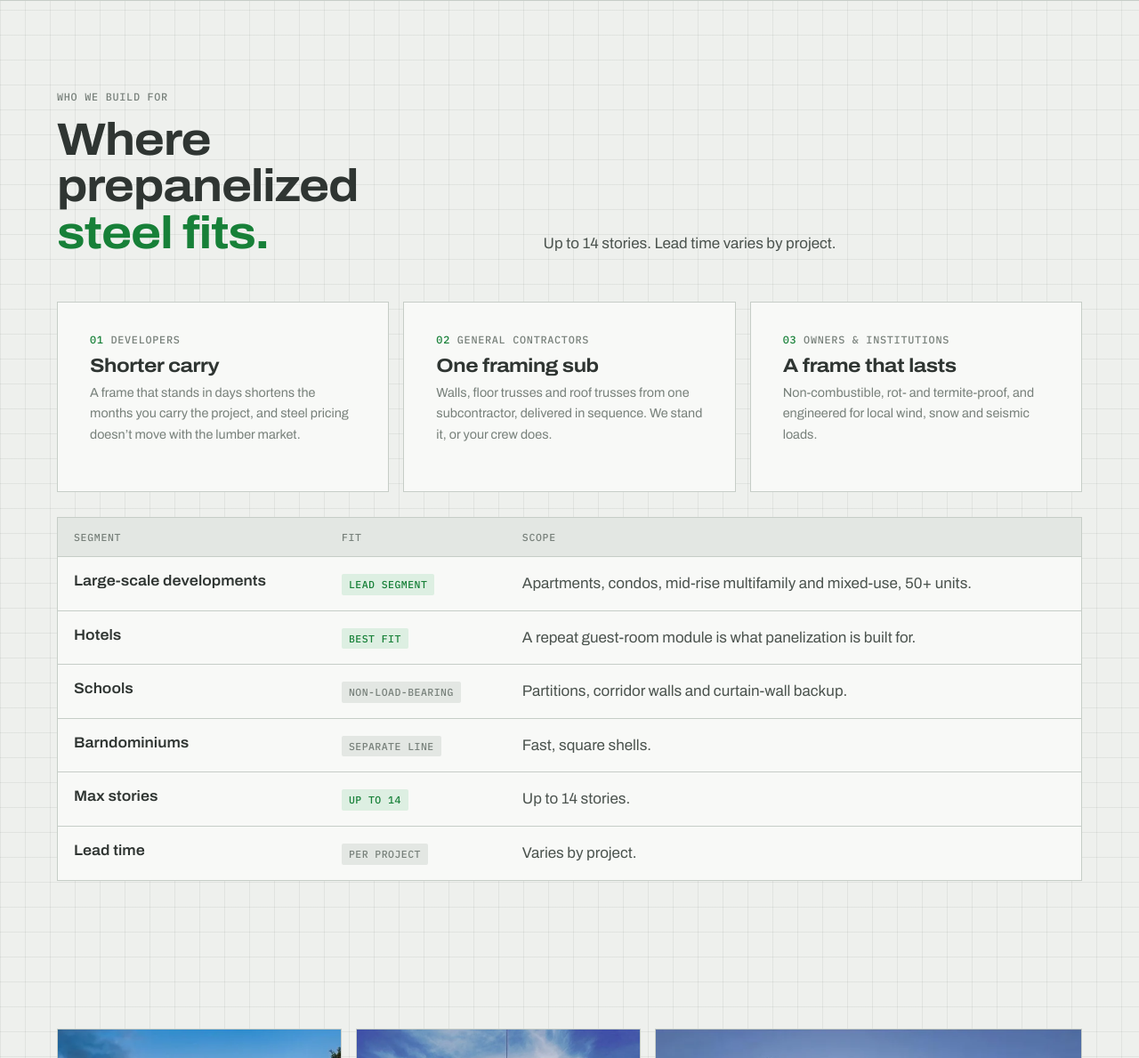
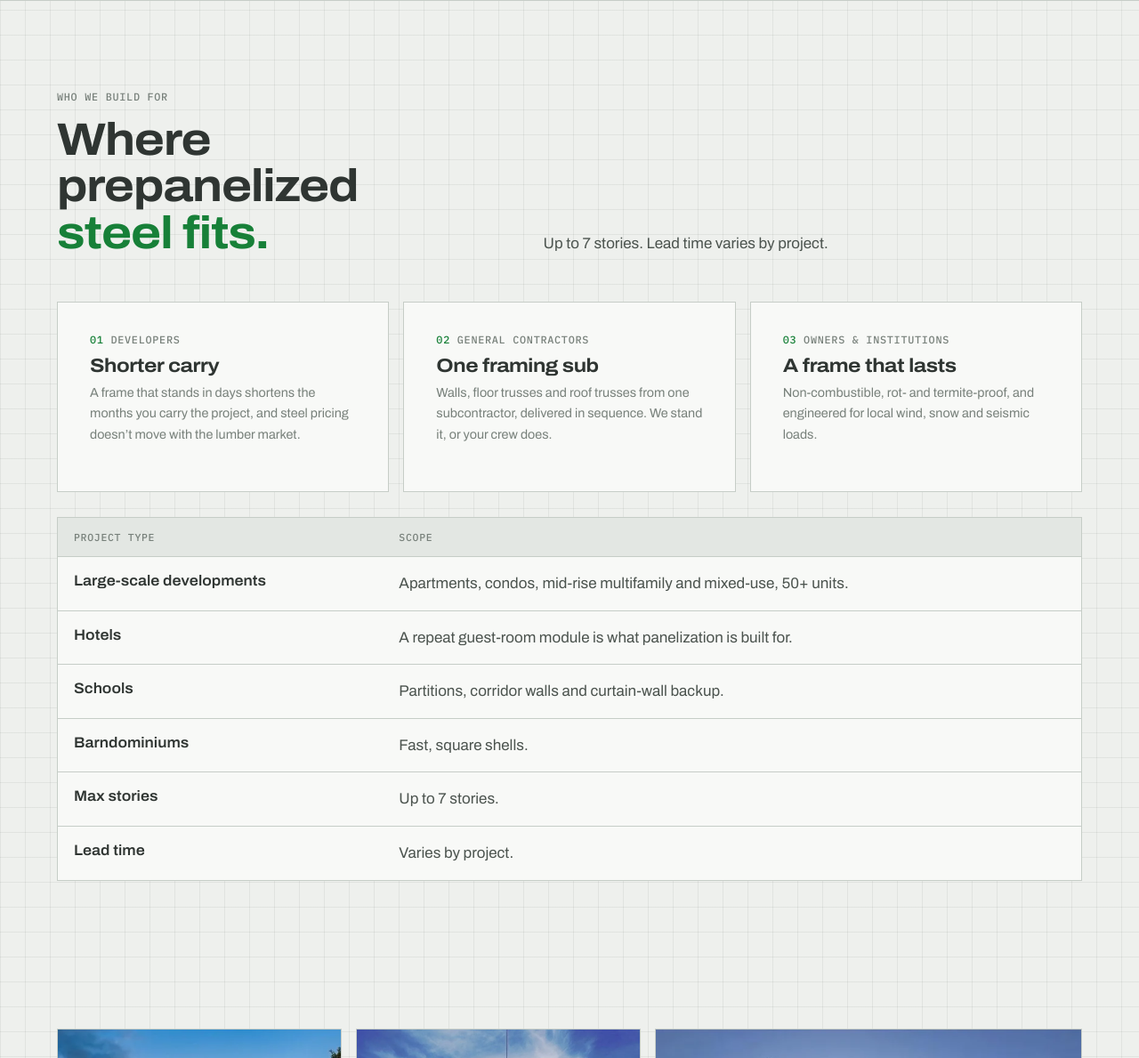
Before and after one commit to procuredan/fix13, a plain HTML site: page steel.html in a window 1280 px wide. Shown: the part 4161-5350 px from the top of the page at 89% size. Drawn offline with Linux system fonts and the light colour scheme.

Commit message:
Deploy fix13.com — 2026-10-10T18:13Z

```diff
--- a/steel.html
+++ b/steel.html
@@ -144,7 +144,7 @@
 <section class="sec"><div class="wrap">
   <div class="head">
     <div><div class="tag">Who we build for</div><h2>Where prepanelized <span>steel fits.</span></h2></div>
-    <p>Up to 14 stories. Lead time varies by project.</p>
+    <p>Up to 7 stories. Lead time varies by project.</p>
   </div>
   <div class="cards3" style="margin-bottom:28px">
     <div class="panel"><div class="tag"><b>01</b> Developers</div><h3>Shorter carry</h3><p class="small">A frame that stands in days shortens the months you carry the project, and steel pricing doesn’t move with the lumber market.</p></div>
@@ -152,14 +152,14 @@
     <div class="panel"><div class="tag"><b>03</b> Owners &amp; institutions</div><h3>A frame that lasts</h3><p class="small">Non-combustible, rot- and termite-proof, and engineered for local wind, snow and seismic loads.</p></div>
   </div>
   <div class="table-wrap"><table>
-    <thead><tr><th>Segment</th><th>Fit</th><th>Scope</th></tr></thead>
+    <thead><tr><th>Project type</th><th>Scope</th></tr></thead>
     <tbody>
-      <tr><td>Large-scale developments</td><td><span class="fit">Lead segment</span></td><td>Apartments, condos, mid-rise multifamily and mixed-use, 50+ units.</td></tr>
-      <tr><td>Hotels</td><td><span class="fit">Best fit</span></td><td>A repeat guest-room module is what panelization is built for.</td></tr>
-      <tr><td>Schools</td><td><span class="fit gray">Non-load-bearing</span></td><td>Partitions, corridor walls and curtain-wall backup.</td></tr>
-      <tr><td>Barndominiums</td><td><span class="fit gray">Separate line</span></td><td>Fast, square shells.</td></tr>
-      <tr><td>Max stories</td><td><span class="fit">Up to 14</span></td><td>Up to 14 stories.</td></tr>
-      <tr><td>Lead time</td><td><span class="fit gray">Per project</span></td><td>Varies by project.</td></tr>
+      <tr><td>Large-scale developments</td><td>Apartments, condos, mid-rise multifamily and mixed-use, 50+ units.</td></tr>
+      <tr><td>Hotels</td><td>A repeat guest-room module is what panelization is built for.</td></tr>
+      <tr><td>Schools</td><td>Partitions, corridor walls and curtain-wall backup.</td></tr>
+      <tr><td>Barndominiums</td><td>Fast, square shells.</td></tr>
+      <tr><td>Max stories</td><td>Up to 7 stories.</td></tr>
+      <tr><td>Lead time</td><td>Varies by project.</td></tr>
     </tbody>
   </table></div>
 </div></section>
```
Also changed, not shown: index.html (+7 -7 lines).
